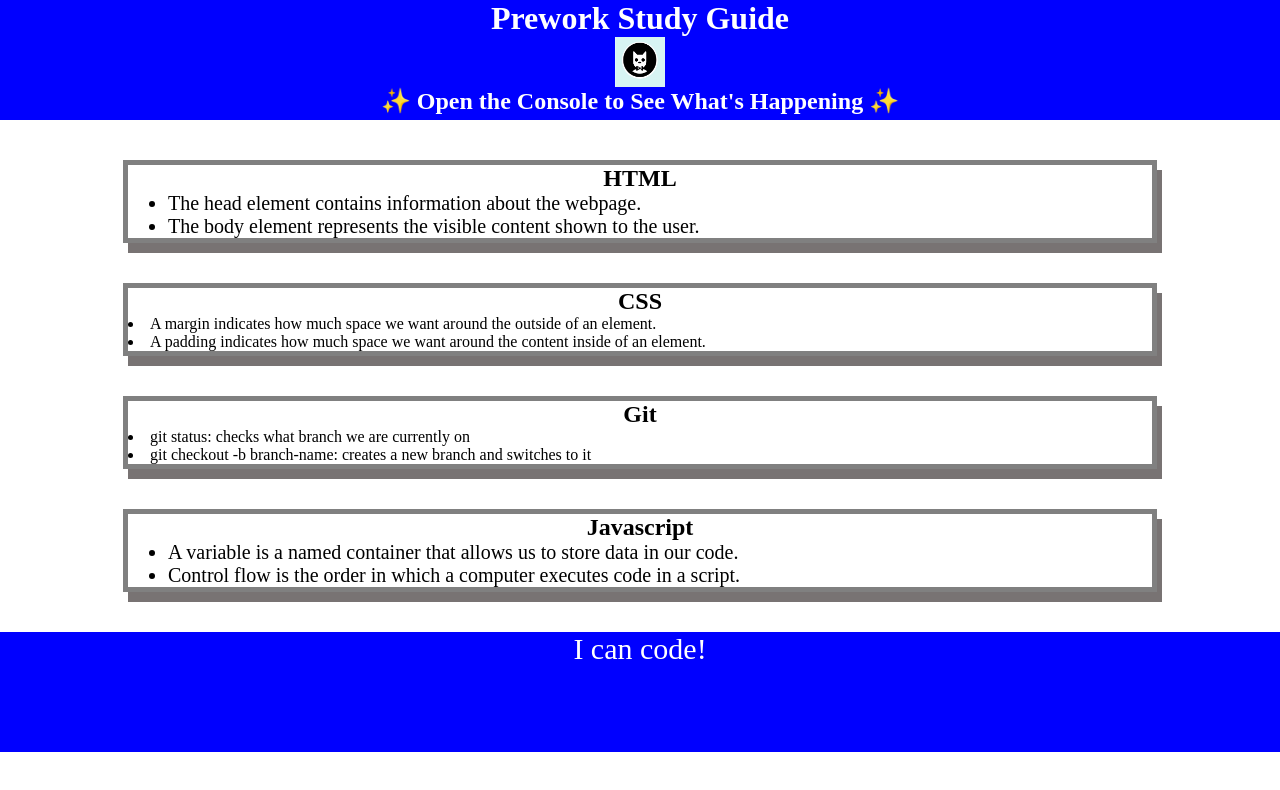
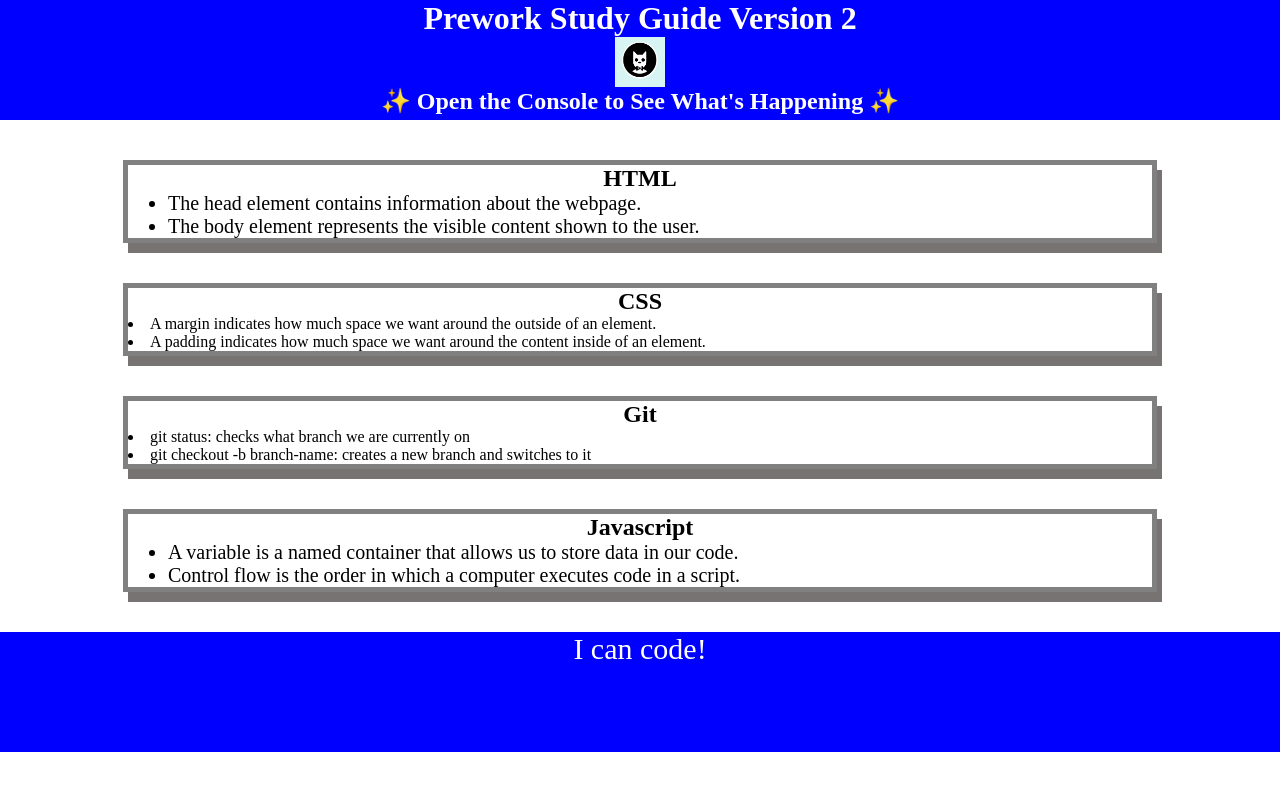
Before and after one commit to brachtco/prework-study-guide, a plain HTML site: page index.html in a window 1280 px wide. Drawn offline with Linux system fonts and the light colour scheme.

Commit message:
Update index.html

```diff
--- a/index.html
+++ b/index.html
@@ -9,7 +9,7 @@
   </head>
   <body>
     <header id="top">
-      <h1>Prework Study Guide</h1>
+      <h1>Prework Study Guide Version 2</h1>
       <img
         src="./assets/bowtie-cat.png"
         alt="Profile image of cat wearing a bow tie."
```
